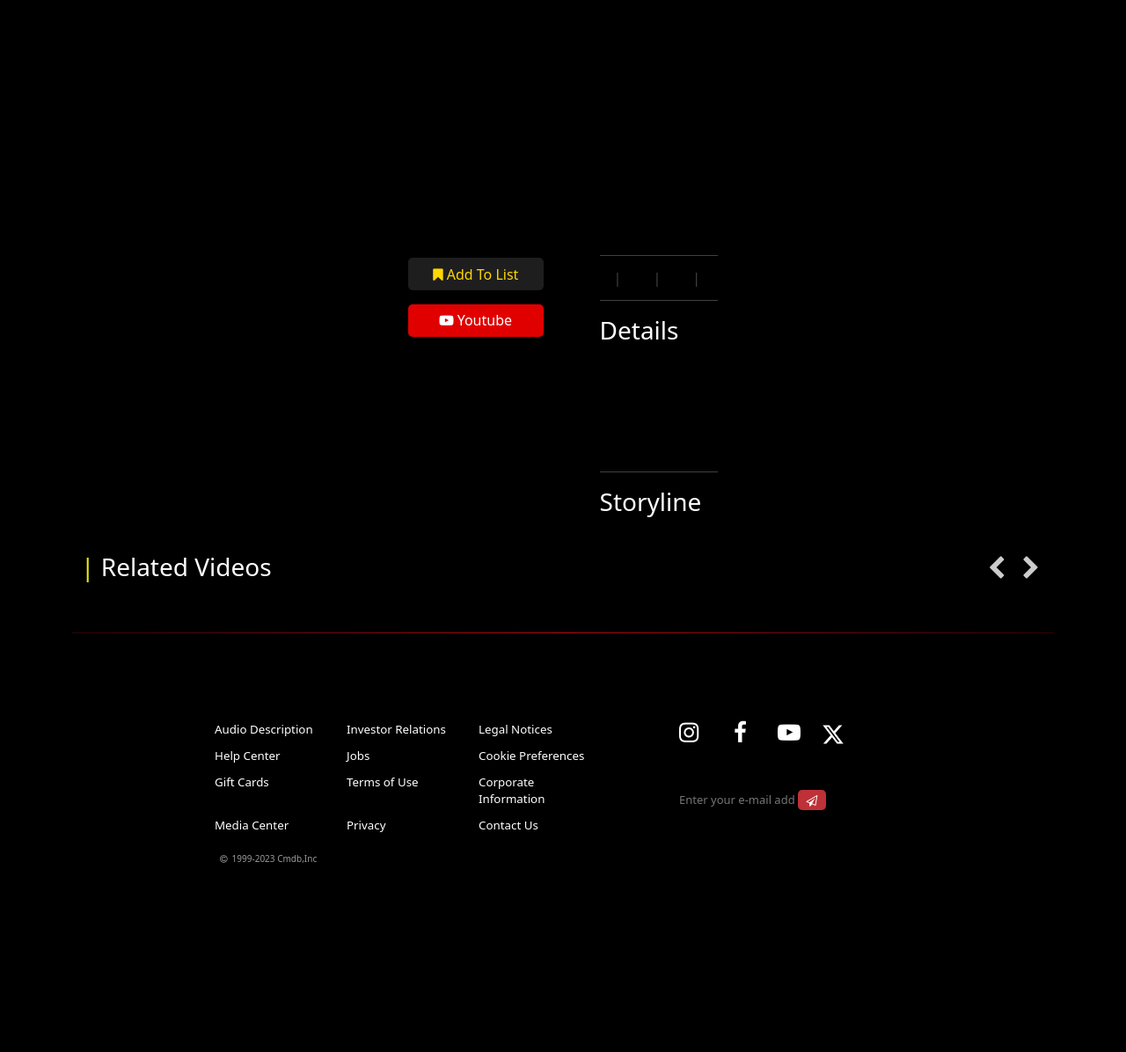
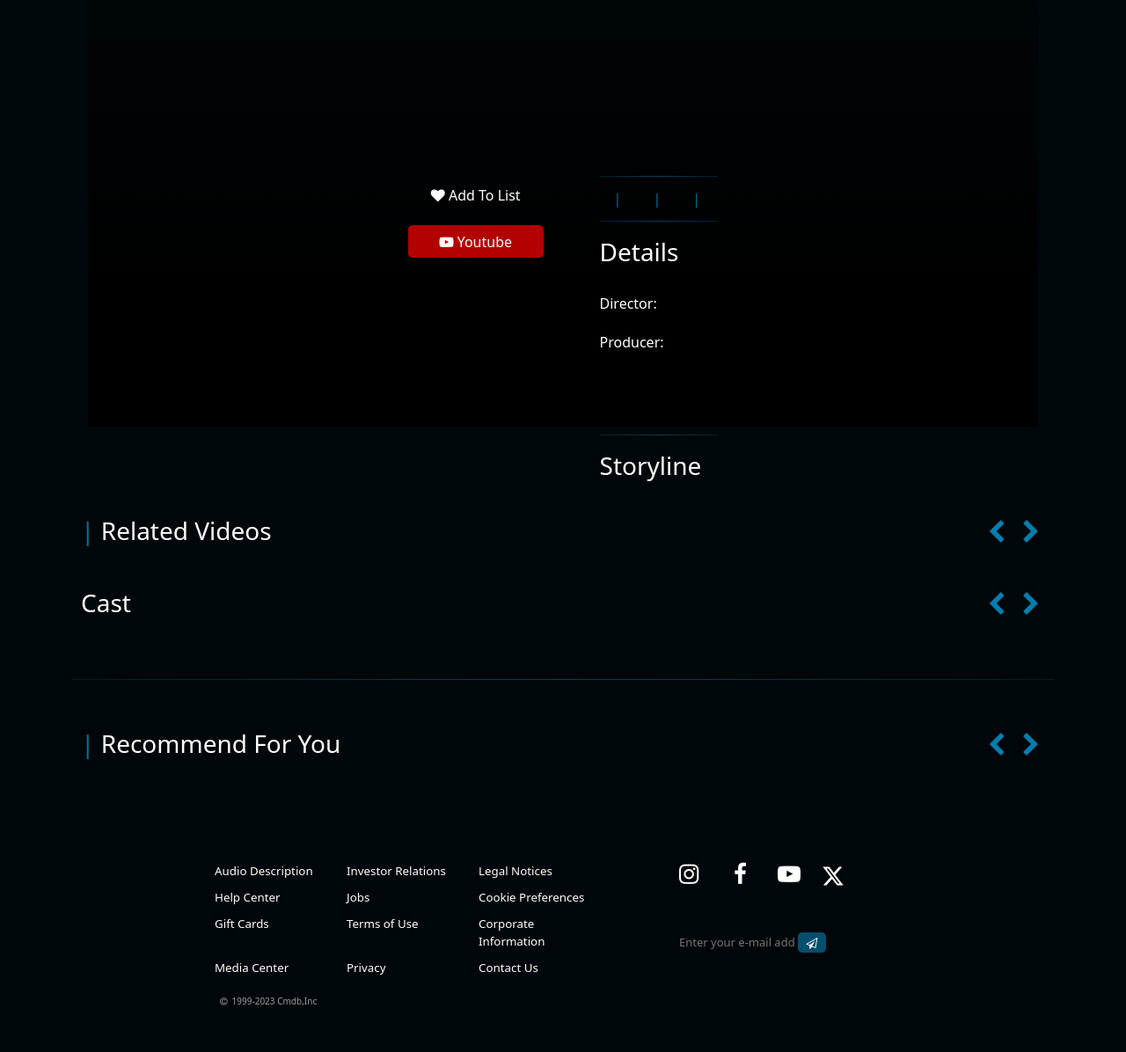
Before and after one commit to amRon15/Media-Webapp, a Django app: page /detail.html in a window 1280 px wide. Shown: the part 286-1482 px from the top of the page at 88% size. Before the commit the page ends 1267 px from the top, so only its background shows below. Run offline with Django 5.2, Linux system fonts and the light colour scheme.

Commit message:
Finish movie detail page, start converting the views.py to js

```diff
--- a/webapp/myapp/static/detail.css
+++ b/webapp/myapp/static/detail.css
@@ -23,7 +23,7 @@
 }
 
 .container{
-    margin-top: 40vi;
+    margin-top: 33vi;
 }
 
 .detail-container{
@@ -48,13 +48,18 @@
     font-size: 1rem;
 }
 
-#detail-bookmark-btn{
-    background-color: #1e1e1e;
-    color: gold;
+#detail-like-btn{
+    background-color: transparent;
+    color: white;
+}
+
+#detail-like-btn:hover> i{
+    background-color: transparent;
+    color: #FF0000;
 }
 
 #detail-yt-btn{
-    background-color: #e00000;
+    background-color: rgba(224, 0, 0, 0.8);
     color: white;
 }
 
@@ -62,13 +67,11 @@
     background-color: #FF0000;
 }
 
-#detail-bookmark-btn:hover{
-    background-color: #222222;
+#detail-like-btn i {
+    color: white;
 }
 
-#detail-bookmark-btn i {
-    color: gold;
-}
+
 
 #detail-img{
     width: 12vi;
@@ -84,7 +87,7 @@
 .detail-divider{
     width: 100%;
     height: 1px;
-    background: #404040;
+    background: linear-gradient(to right, #001f2b,#00415a,#001f2b);
     margin: 1vi 0;
 }
 
@@ -94,29 +97,29 @@
 }
 
 #detail-rating {
-    color: gold;
+    color: #ECE919;
 }
 
 #detail-rating i{
-    color: gold;
+    color: #ECE919;
 }
 
 #detail-rating::after{
     margin-left: 1rem;
     content: " | ";
-    color: #424242;
+    color: #00719c;
 }
 
 #detail-runtime::after{
     margin-left: 1rem;
     content: " | ";
-    color: #424242;
+    color: #00719c;
 }
 
 #detail-status::after{
     margin-left: 1rem;
     content: " | ";
-    color: #424242;
+    color: #00719c;
 }
 
 #detail-content-title{
@@ -139,16 +142,6 @@
     line-height: 1.75rem;
 }
 
-.hero-video-title{
-    font-size: 1.75rem;
-    color: white;
-}
-
-.hero-video-title::before{
-    content: "| ";
-    color:rgb(236, 233, 25) ;
-}
-
 .hero-video-list{
     display: flex;
     overflow: hidden;
@@ -164,9 +157,44 @@
     margin-top: 2vi;
 }
 
+.fa-chevron-right::before{
+    color: #009bd6;
+}
+
+
+.fa-chevron-left::before{
+    color: #009bd6;
+}
+
+.title-more{
+    cursor: pointer;
+    transition: all 0.5s ease-in-out;
+}
+
+.title-more::before{
+    content: "| ";
+    color:	#00719c ;
+}
+
+.title-more:after{
+    margin-left: 10px;
+    content: ' More >';
+    font-size: large;
+    position: relative;
+    left: -20px;
+    color: #ECE919;
+    transition: all 0.5s ease-in-out;
+    opacity: 0;
+}
+
+.title-more:hover:after{
+    opacity: 1;
+    left: 0px;
+}
+
 .list-btn{
     background-color: transparent;
-    color: rgb(236, 233, 25);
+    color: 	#00719c;
     opacity: 0.8;
     transition: all 0.2s ease-in-out;
     border: none;
@@ -176,7 +204,7 @@
 .list-bar{
     display: flex;
     justify-content: space-between;
-    margin: 0px 10px;
+    margin: 0px 10px 1vi 10px;
     font-size: 1.75rem;
 }
 
@@ -189,6 +217,86 @@
 .divider{
     width: 100%;
     height: 1px;
-    background: linear-gradient(to right, #b40b1344,#b40b14,#b40b1344);
+    background: linear-gradient(to right, #001f2b,#00415a,#001f2b);
     margin-top: 4vi;
 }
+
+.detail-producer{
+    display: flex;
+}
+
+.cast-container{
+    margin-top: 2vi;
+}
+
+.cast-list{
+    display: flex;
+    margin-top: 1vi;
+    overflow-x: hidden;
+    gap: 1.5rem;
+}
+
+.cast-detail{
+    display: flex;
+    flex-direction: column;
+    gap: 1rem;
+}
+
+.cast-img{
+    width: 7vi;
+    height: 7vi;
+    object-fit: cover;
+    border-radius: 50%;
+}
+
+.cast-name{
+    color: white;
+    flex-wrap: wrap;
+    text-align: center;
+}
+
+.related-container{
+    margin-top: 4vi;
+}
+
+.related-list{
+    display: flex;
+    overflow-x: hidden;
+    gap: 1.5rem;
+}
+
+.card-container{
+    display: flex;
+    flex-direction: column;
+    gap: 0.5rem;
+}
+
+.card-img{
+    width: 10vi;
+    border-radius: 5px;
+    transition: all 0.2s ease-in-out;
+    cursor: pointer;
+}
+
+.card-img:hover{
+    opacity: 0.8;
+}
+
+.card-title{
+    text-align: left;
+    font-size: 1rem;
+    text-decoration: none;
+    text-overflow: ellipsis;
+    color: #009bd6;
+}
+
+.card-detail{
+    display: flex;
+    color: white;
+    font-size: 1rem;
+    justify-content: space-between;
+}
+
+.card-divider{
+    color: 	#00719c;
+}
--- a/webapp/myapp/static/detail.js
+++ b/webapp/myapp/static/detail.js
@@ -7,6 +7,8 @@
     $(document).ready(function(){
         fetchMovieData()
         ytVideo()
+        fetchCredit()
+        fetchSimilar()
     })
 }
 
@@ -22,7 +24,7 @@
   let id = localStorage.getItem('keyId')
 
   //genre of movie & tv
-  tv_genre = {
+  let tv_genre = {
     "genres": [
       {
         "id": 10759,
@@ -90,7 +92,7 @@
       }
     ]
   }
-  movie_genre = {
+  let movie_genre = {
     "genres": [
       {
         "id": 28,
@@ -241,10 +243,12 @@
         let rating = Math.round(vote_average * 10 ) / 10
         $('#detail-title').html(title)
         $('#detail-tagline').html(tagline)
-        $('#detail-rating').html(`<i class="fa fa-star" aria-hidden="true"></i>${rating}`)
+        $('#detail-rating').html(`<i class="fa fa-star" aria-hidden="true"></i> ${rating}`)
         $('#detail-runtime').html(calRuntime(runtime))
         $('#detail-status').html(status)
-        $('#detail-genre').html(movieGenre(genres))
+        genres.forEach(genre => {
+          $('#detail-genre').append(`${genre.name}<span style="margin: 0 1rem; color: #00719c;"> | </span>`)
+        });
         $('#detail-country').html("Country: " + origin_country[0])
         $('#detail-lang').html("Language: " + original_language.toUpperCase())
         $('#detail-release_date').html("Release Date: " + release_date)
@@ -263,7 +267,8 @@
     .then(response => {
         const {cast, crew} = response
         let actors = []
-        let directors = {}
+        let directors = []
+        let producers = []
         for (let i = 0; i < cast.length; i++) {
             if(i<10){
                 const { name, profile_path } = cast[i]
@@ -273,11 +278,62 @@
         }
         for (let i = 0; i < crew.length; i++) {
         const { name, job, profile_path } = crew[i]
-        const director = { name: name, job: job, profile_path: profile_path }
-        job === "Director" ? directors = director : null
+          if(crew[i].job == 'Director'){
+            directors.push({ name: name, job: job, profile: profile_path })
+          }else if(crew[i].job == 'Producer'){
+            producers.push({ name: name, job: job, profile: profile_path })
+          }
         }
-        $('#detail-director').html("Director: " +directors.name)
 
+        //html view actors
+        actors.forEach(a => {
+          $('.cast-list').append(
+            `<div class='cast-detail'>
+              <img class='cast-img' src='https://image.tmdb.org/t/p/original/${a.profile}.jpg' />
+              <div class='cast-name'>${a.name}</div>
+            </div>`
+          )
+        })
+
+        //html view director
+        directors.forEach(d => {
+          $('#detail-director').append(d.name)
+        });
+
+        //html view producer
+        if(producers != null){
+          for ( let i = 0; i<=producers.length;i++){
+            if(i < producers.length-1){
+              $('#detail-producer').append(producers[i].name + '<span style="margin: 0 1rem; color: #424242;" "> | </span>')
+            }else if(i==producers.length-1){
+              $('#detail-producer').append(producers[i].name)
+            }
+          }
+        }
+    })
+    .catch(err => console.error(err));
+  }
+
+  //return the similar
+  function fetchSimilar(){
+    fetch(`https://api.themoviedb.org/3/movie/${id}/similar?language=en-US&page=1`, options)
+    .then(response => response.json())
+    .then(response => {
+        response.results.forEach(result => {
+          const {id, genre_ids, poster_path, title, release_date, original_language} = result
+          $('.related-list').append(`
+          <div class="card-container">
+            <img class='card-img' src="https://image.tmdb.org/t/p/original${poster_path}">
+            <a class="card-title">${title}</a>
+            <div class="card-detail">
+                <div class='card-genre'>${movieListGenre(genre_ids)}</div>
+                <div class='card-divider'>|</div>
+                <div class='card-year'>${justYear(release_date)}</div>
+                <div class='card-divider'>|</div>
+                <div class='card-lang'>${original_language.toUpperCase()}</div>
+            </div>
+        </div>`)
+        });
     })
     .catch(err => console.error(err));
   }
@@ -299,13 +355,31 @@
     return total
 }
 
-// return a list of genre name
+// return a list of genre name for detail
 function movieGenre(genres) {
     let allGenre = []
     genres.forEach(genre => {
-        allGenre.push(genre.name)
+      allGenre.push(genre.name)
     });
-    genres.reverse
-    let formatGenre = allGenre.join(' | ')
+    genres.reverse()
+    let formatGenre = allGenre.join('  ')
     return formatGenre
 }
+
+//return a genre name for recommend list
+function movieListGenre(genres){
+  let genre = ""
+  genres.forEach(g => {
+    movie_genre.genres.forEach(mG=>{
+      if(g==mG.id && genre == ""){
+        genre = mG.name
+      }
+    })
+  })
+  return genre
+}
+
+//return date with just year
+function justYear(date){
+  return date.slice(0,4)
+}
--- a/webapp/myapp/static/footer.css
+++ b/webapp/myapp/static/footer.css
@@ -129,7 +129,7 @@
   #summitBtn {
     color: white;
     font-size: 1vi;
-    background-color: #e63c44d3;
+    background-color: #00709caf;
     border-color: transparent;
     border-radius: 5px;
     height: 1.8vi;
@@ -140,7 +140,7 @@
   }
 
   #summitBtn:hover {
-    background-color: #e50914d3;
+    background-color: #00719c;
   }
 
   #footerTag {
--- a/webapp/myapp/static/header.css
+++ b/webapp/myapp/static/header.css
@@ -6,7 +6,7 @@
   font-size: 1.2em;
   height: 4vi;
   z-index: 100;
-  background-color: black;
+  background-color: #00070a;
 }
 
 #header-title{
@@ -49,7 +49,7 @@
 
 ul{
   list-style-type: none;
-  background-color: transparent;
+  background-color: #00070a;
   margin: auto 0;
   padding-left: 1rem;
 }
--- a/webapp/myapp/templates/base.html
+++ b/webapp/myapp/templates/base.html
@@ -16,7 +16,7 @@
   <title>{%block title%}{%endblock%}</title>
   <style>
     body {
-      background-color: black;
+      background-color: #00070a;
     }
   </style>
 </head>
--- a/webapp/myapp/templates/detail.html
+++ b/webapp/myapp/templates/detail.html
@@ -17,7 +17,7 @@
         <div class="detail-container">
             <div class="detail-img-container">
                 <img id="detail-img" src="" alt="">
-                <button id="detail-bookmark-btn"><i class="fa fa-bookmark" aria-hidden="true"></i> Add To List</button>
+                <button id="detail-like-btn"><i class="fa fa-heart" aria-hidden="true"></i> Add To List</button>
                 <button id="detail-yt-btn"><i class="fa fa-youtube-play" aria-hidden="true"></i> Youtube</button>
             </div>
             <div class="detail-all-info-container">
@@ -33,8 +33,8 @@
                 <div class="detail-divider"></div>
                 <div class="detail-content-container">
                     <div id="detail-content-title">Details</div>
-                    <div id="detail-director"></div>
-                    <div id="detail-writer"></div>
+                    <div id="detail-director">Director: </div>
+                    <div id="detail-producer" >Producer: </div>
                     <div id="detail-country"></div>
                     <div id="detail-lang"></div>
                     <div id="detail-release_date"></div>
@@ -47,7 +47,7 @@
         </div>
         <div class="hero-video-container">
             <div class="list-bar">
-                <span class="hero-video-title">Related Videos</span>
+                <span class="title-more">Related Videos</span>
                 <span class="list-btn-container">
                     <button class="list-btn list-btn-prev">
                         <i class="fa fa-chevron-left" aria-hidden="true"></i>
@@ -61,8 +61,33 @@
             </div>
         </div>
         <div class="cast-container">
+            <div class="list-bar">
+                <span class="cast-title">Cast</span>
+                <span class="list-btn-container">
+                    <button class="list-btn list-btn-prev">
+                        <i class="fa fa-chevron-left" aria-hidden="true"></i>
+                    </button>
+                    <button class="list-btn list-btn-next">
+                        <i class="fa fa-chevron-right" aria-hidden="true"></i>
+                    </button>
+                </span>
+            </div>
             <div class="cast-list"></div>
         </div>
         <div class="divider"></div>
+        <div class="related-container">
+            <div class="list-bar">
+                <span class="title-more">Recommend For You</span>
+                <span class="list-btn-container">
+                    <button class="list-btn list-btn-prev">
+                        <i class="fa fa-chevron-left" aria-hidden="true"></i>
+                    </button>
+                    <button class="list-btn list-btn-next">
+                        <i class="fa fa-chevron-right" aria-hidden="true"></i>
+                    </button>
+                </span>
+            </div>
+            <div class="related-list"></div>
+        </div>
     </div>
 {% endblock %}
```
Also changed, not shown: webapp/myapp/static/movie.css (+11 -10 lines), webapp/myapp/static/movie.js (+169 -0 lines), webapp/myapp/templates/movie.html (+6 -4 lines).
